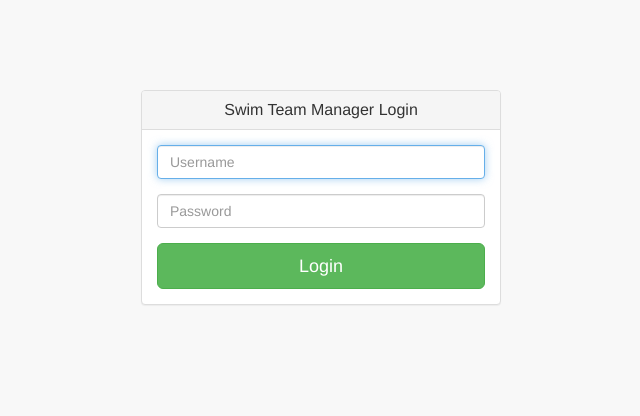
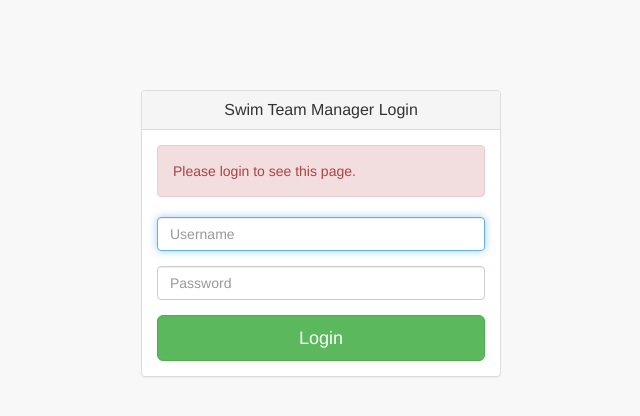
Before and after one commit to pacnos/SwimTeamManager, a Django app: page /login/?next=/admin/ in a window 1280 px wide. Shown: the top 416 px of the page, without its empty margins (319-959 px from the left). Run offline with Django 3.2, Linux system fonts and the light colour scheme; some libraries are stand-ins or nearby versions.

Commit message:
Handle login errors

```diff
--- a/AdminBackend/templates/admin/login.html
+++ b/AdminBackend/templates/admin/login.html
@@ -14,8 +14,20 @@
                         <h3 class="panel-title">Swim Team Manager Login</h3>
                     </div>
                     <div class="panel-body">
+                        {% if next %}
+                            <div class="alert alert-danger" role="alert">
+                            {% if user.is_authenticated %}
+                                Your account doesn't have access to this page. To proceed, please login with an account that has access.
+                            {% else %}
+                                Please login to see this page.
+                            {% endif %}
+                            </div>
+                        {% endif %}
+
                         {% if form.errors %}
-                            <p></p>
+                            <div class="alert alert-danger" role="alert">
+                                Your username and password didn't match. Please try again.
+                            </div>
                         {% endif %}
 
                         <form method="post" action="{% url 'login' %}" role="form">
--- a/TeamManager/views/views.py
+++ b/TeamManager/views/views.py
@@ -1,6 +1,6 @@
-from django.urls.base import reverse, reverse_lazy
+from django.urls.base import reverse_lazy
 from django.views.generic.base import TemplateView
-from django.views.generic.edit import FormView, CreateView, UpdateView, DeleteView
+from django.views.generic.edit import CreateView, UpdateView
 from django.views.generic.list import ListView
 
 from AdminBackend.mixins.group_mixins import CoachPermissionRequiredMixin
```
